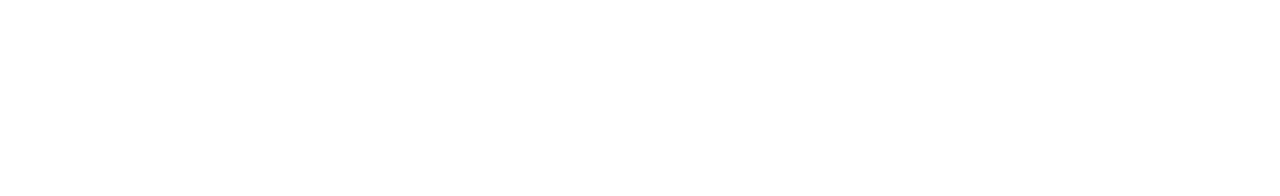
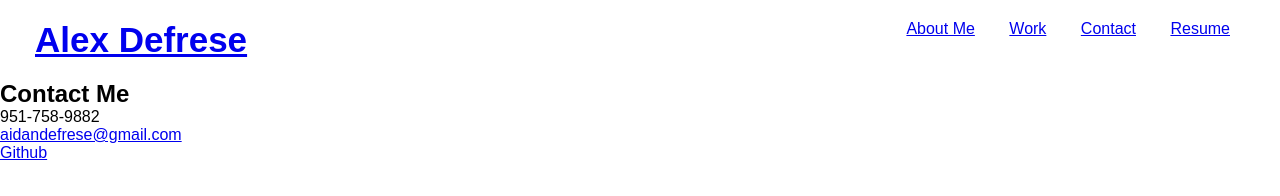
Before and after one commit to AlexDefrese/Defrese-Alex-Portfolio, a plain HTML site: page index.html in a window 1280 px wide. Drawn offline with Linux system fonts and the light colour scheme.

Commit message:
added header and footer

```diff
--- a/assets/style.css
+++ b/assets/style.css
@@ -0,0 +1,42 @@
+* {
+    margin: 0;
+    padding: 0;
+    box-sizing: border-box;
+
+}
+
+body {
+    font-family: Arial, Helvetica, sans-serif;
+}
+
+/* header styling */
+header {
+    display: flex;
+    flex-wrap: wrap;
+    justify-content: space-between;
+    padding: 20px 35px;
+}
+
+header h1 {
+    font-weight: bold;
+    font-size: 35px;
+    margin: 0;
+}
+
+header nav ul li {
+    display: flex;
+    flex-wrap: wrap;
+    justify-content: space-between;
+    align-items: center;
+    list-style: none;
+}
+
+header nav ul li {
+    display: inline;
+}
+
+header nav ul li a {
+    padding: 10px 15px;
+    font-weight: lighter;
+    font-size: 1.55 vw;
+}
--- a/index.html
+++ b/index.html
@@ -1,2 +1,47 @@
 <!DOCTYPE html>
 <html lang="en">
+    <head>
+        <meta charset="UTF-8"/>
+        <title>Alex Defrese Portfolio</title>
+        <meta name="viewport" content="width=device-width, initial-scale=1.0">
+        <link rel="stylesheet" href="./assets/style.css">
+    </head>
+
+    <body>
+        <!-- navigation -->
+        <header>
+            <h1>
+                <a href="/">Alex Defrese</a>
+            </h1>
+            <nav>
+                <ul>
+                    <li>
+                        <a href="#about-me">About Me</a>
+                    </li>
+                    <li>
+                        <a href="#work">Work</a>
+                    </li>
+                    <li>
+                        <a href="#contact">Contact</a>
+                    </li>
+                    <li>
+                        <a href="#resume">Resume</a>
+                    </li>
+                </ul>
+            </nav>
+        </header>
+    </body>
+
+<!-- footer -->
+<footer class="contact">
+    <h2>Contact Me</h2>
+    <nav>
+        <ul>
+            <li>951-758-9882</li>
+            <li><a href="mailto:aidandefrese@gmail.com">aidandefrese@gmail.com</a></li>
+            <li><a href="https://github.com/AlexDefrese">Github</a></li>
+
+        </ul>
+    </nav>
+
+</footer>
```
Also changed, not shown: 1 other file.
